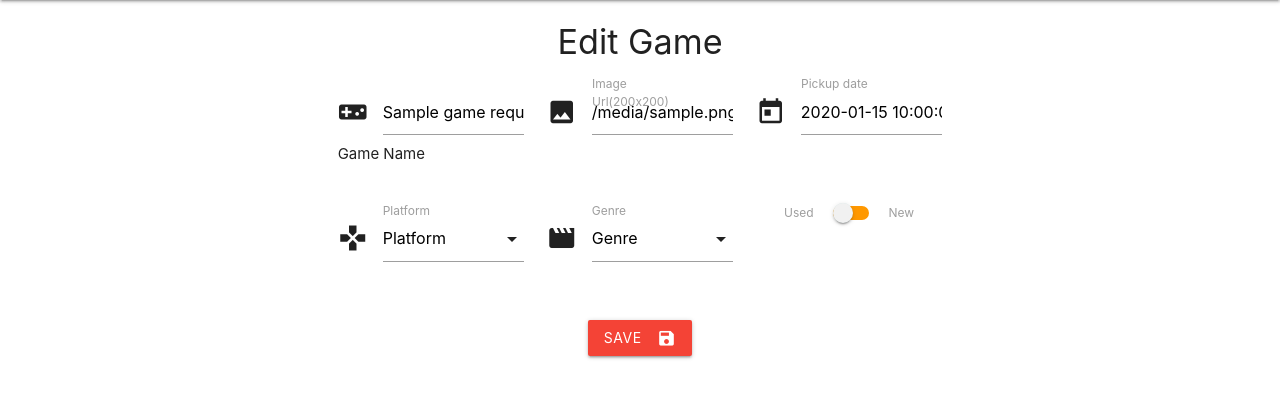
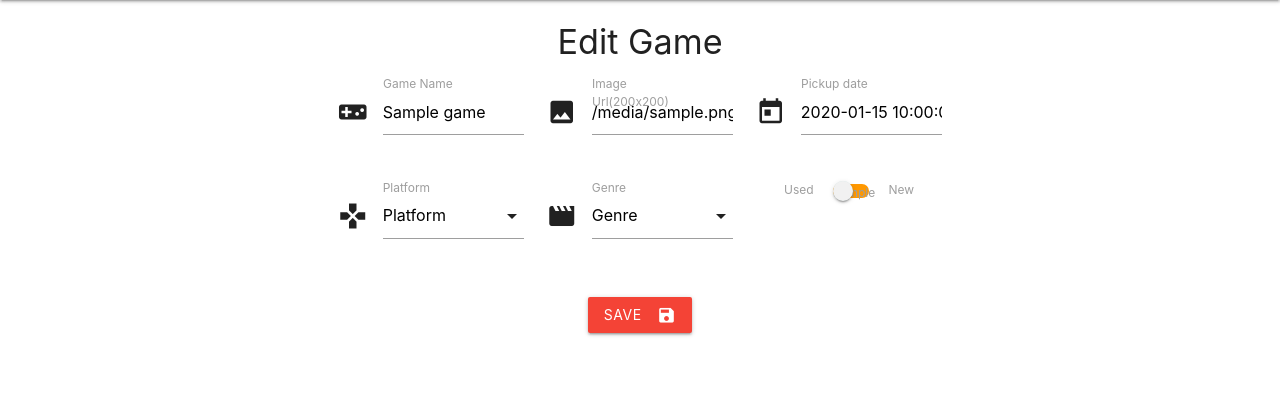
Before and after one commit to Brainvibe/1UpLoot, a Flask app: template templates/editgame.html in a window 1280 px wide. Shown: the part 64-462 px from the top of the page. Run offline with Flask 2, Linux system fonts and the light colour scheme; the template is opened without the code that fills it: most values are stand-ins (such as "Sample title", 1, 10 or a date in 2020); some libraries are stand-ins or nearby versions.

Commit message:
fixed edit entries to mongoDB

```diff
--- a/templates/addgame.html
+++ b/templates/addgame.html
@@ -47,7 +47,7 @@
                 </div>
                 <div class="switch col s12 m4 l4 center">
                     <label>
-                        <input class="red" id="game_condition" name="game_condition" type="checkbox">
+                        <input class="red" id="game_condition" name="game_condition" type="checkbox" value="">
                         Used
                         <span class="lever orange"></span>
                         New
--- a/templates/editgame.html
+++ b/templates/editgame.html
@@ -3,21 +3,24 @@
 <div class="container">
     <h4 class="center">Edit Game</h4>
     <div class="row">
-        <form id="form-addedit" class="form-addedit" action="{{ url_for('update_game', game_id=game._id ) }}" method="POST" class="col s12">
+        <form id="form-addedit" class="form-addedit" action="{{ url_for('update_game', game_id=game._id ) }}"
+            method="POST" class="col s12">
             <div class="row">
                 <div class="input-field col s12 m4 l4">
                     <i class="material-icons prefix">videogame_asset</i>
-                    <input id="game_name" name="game_name" type="text" value="{{game.game_name}} required>
-                    <label for="icon_prefix">Game Name</label>
+                    <input id="game_name" name="game_name" type="text" value="{{game.game_name}}" required>
+                    <label for=" icon_prefix">Game Name</label>
                 </div>
                 <div class="input-field col s12 m4 l4">
                     <i class="material-icons prefix">image</i>
-                    <input id="game_image" name="game_image" type="url" class="validate" value="{{game.game_image}}" required>
+                    <input id="game_image" name="game_image" type="url" class="validate" value="{{game.game_image}}"
+                        required>
                     <label for="icon_prefix">Image Url(200x200)</label>
                 </div>
                 <div class="input-field col s12 m4 l4">
                     <i class="material-icons prefix">today</i>
-                    <input id="pickup_date" name="pickup_date" type="text" class="datepicker validate" value="{{game.pickup_date}}" required>
+                    <input id="pickup_date" name="pickup_date" type="text" class="datepicker validate"
+                        value="{{game.pickup_date}}" required>
                     <label for="icon_prefix">Pickup date</label>
                 </div>
             </div>
@@ -25,10 +28,14 @@
             <div class="row">
                 <div class="input-field col s12 m4 l4">
                     <i class="material-icons prefix">gamepad</i>
-                    <select class="validate" id="platform_name" name="platform_name" required>
+                    <select class="validate" id="platform_name" name="platform_name">
                         <option value="" disabled selected>Platform</option>
-                        {% for plat in platforms %}
-                        <option value="{{plat.platform_name}}" required>{{plat.platform_name}}</option>
+                        {% for plats in plat %}
+                        {% if plats.platform_name == game.platform_name %}
+                        <option value="{{plats.platform_name}}" selected>{{plats.platform_name}}</option>
+                        {% else %}
+                        <option value="{{plats.platform_name}}">{{plats.platform_name}}</option>
+                        {% endif %}
                         {%endfor%}
                     </select>
                     <label>Platform</label>
@@ -36,19 +43,24 @@
 
                 <div class="input-field col s12 m4 l4">
                     <i class="material-icons prefix">movie</i>
-                    <select class="validate" id="genre_name" name="genre_name" required>
-                        <option value="" disabled selected >Genre</option>
-                        {% for genre in genres %}
-                        <option value="{{genre.genre_name}}">{{genre.genre_name}}</option>
+                    <select class="validate" id="genre_name" name="genre_name">
+                        <option value="" disabled selected>Genre</option>
+                        {% for genres in genre %}
+                        {% if genres.genre_name == game.genre_name %}
+                        <option value="{{genres.genre_name}}" selected>{{genres.genre_name}}</option>
+                        {% else %}
+                        <option value="{{genres.genre_name}}">{{genres.genre_name}}</option>
+                        {% endif %}
                         {%endfor%}
                     </select>
                     <label>Genre</label>
                 </div>
                 <div class="switch col s12 m4 l4 center">
                     <label>
-                        <input class="red" id="game_condition" name="game_condition" type="checkbox">
+                        <input class="red" id="game_condition" name="game_condition" type="checkbox"
+                            value="{{game.game_condition}}">
                         Used
-                        <span class="lever orange"></span>
+                        <span class="lever orange">{{game.game_condition}}</span>
                         New
                     </label>
                 </div>
```
